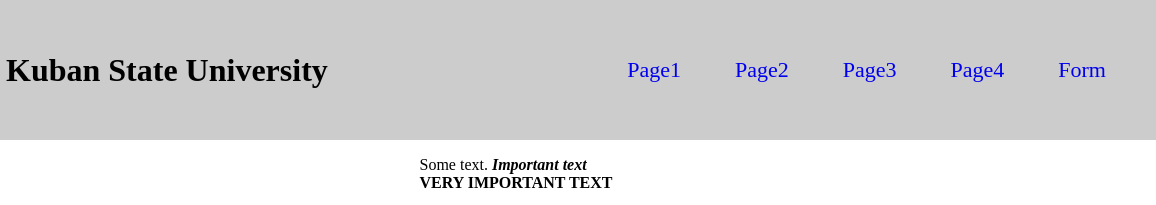
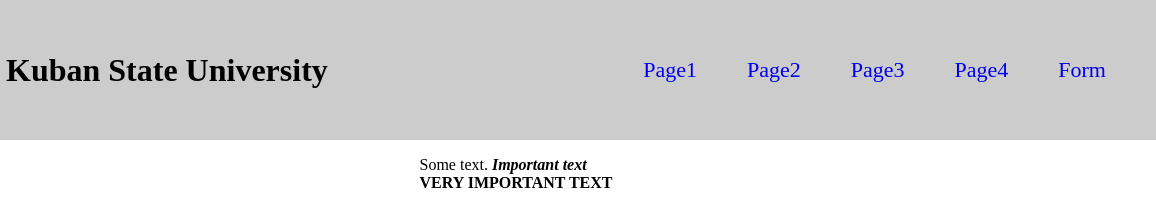
Before and after one commit to KiREHwYE/exercise-site, a website built with Parcel: page pages/main_page/index.html in a window 1280 px wide. Shown: the top 205 px of the page, 124-1280 px from the left. Built offline with nearby package versions, Linux system fonts and the light colour scheme.

Commit message:
Update index.html

```diff
--- a/pages/main_page/index.html
+++ b/pages/main_page/index.html
@@ -18,7 +18,7 @@
           Kuban State University
       </h1>
     </div>
-    <div>
+    <div class="DivRowCentered">
       <a href="../inner_page/inner_page.html">Page1</a>
       <a href="../../about/some_page.html">Page2</a>
       <a href="../../one_another_page.html">Page3</a>
```
